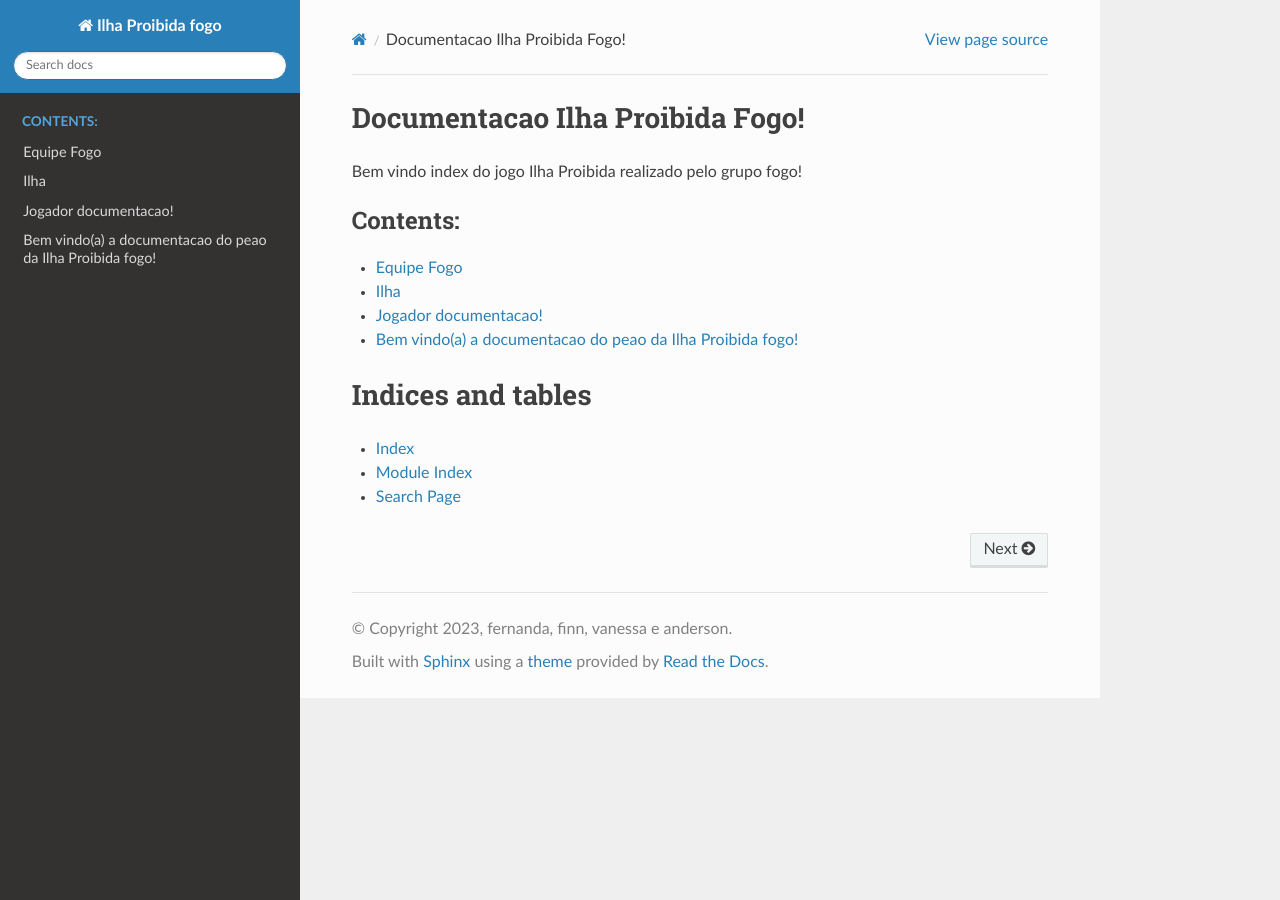
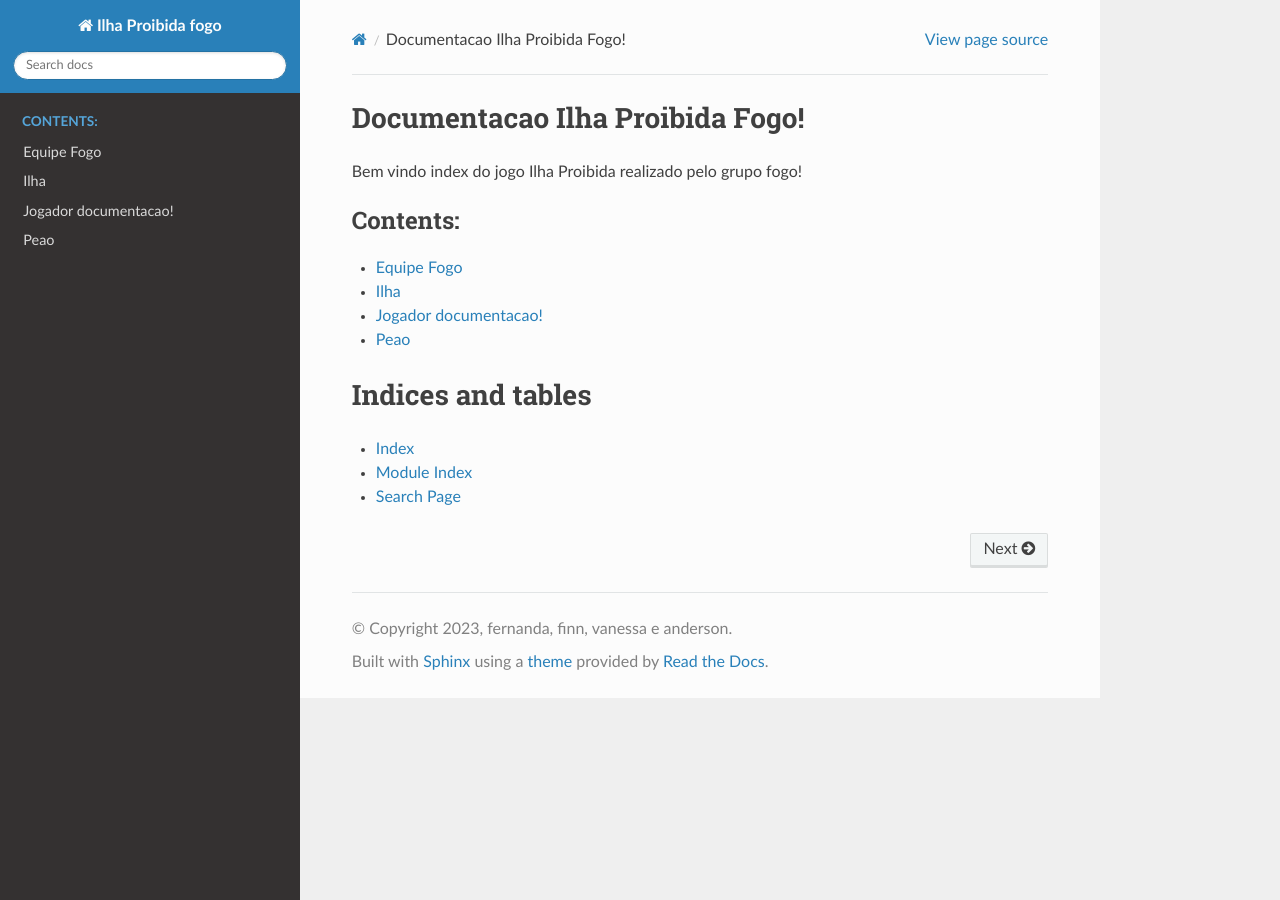
Before and after one commit to kwarwp/radia, a Sphinx documentation site: the page built from fogo/doc/index.rst, in a window 1280 px wide. Built offline with Sphinx 7.4.7 and the Read the Docs theme 2.0.0, drawn with Linux system fonts in a browser that asks for light colours; some of the changed lines change nothing that is shown.

Commit message:
ainda tentando

```diff
--- a/fogo/doc/conf.py
+++ b/fogo/doc/conf.py
@@ -5,23 +5,28 @@
 
 # -- Project information -----------------------------------------------------
 # https://www.sphinx-doc.org/en/master/usage/configuration.html#project-information
-import os
-import sys
-path = os.path.abspath('../')
-sys.path.append(path)
-print(path + " TEST")
+import sys, os
+sys.path.insert(0, os.path.abspath('../'))
+#sys.path.insert(0, os.path.abspath(os.path.join("..", "..", "fogo")))
+#sys.path.insert(0, os.path.abspath(os.path.join("..", "..")))
+#print (sys.path)
+#sys.path.insert(0, os.path.abspath(os.path.join("..", "..")))
+
+
+sys.path.append('/Samsung Lab/PycharmProjects/IlhaProibida/fogo')
 
 project = 'Ilha Proibida fogo'
 copyright = '2023, fernanda, finn, vanessa e anderson'
 author = 'fernanda, finn, vanessa e anderson'
-release = '05.11'
+release = '23.12'
 
 # -- General configuration ---------------------------------------------------
 # https://www.sphinx-doc.org/en/master/usage/configuration.html#general-configuration
 
 extensions = [
     'sphinx.ext.autodoc',
-    'sphinx.ext.napoleon'
+    'sphinx.ext.napoleon',
+    'sphinx.ext.viewcode'
 ]
 
 templates_path = ['_templates']
--- a/fogo/doc/peao.rst
+++ b/fogo/doc/peao.rst
@@ -1,6 +1,7 @@
-Bem vindo(a) a documentacao do peao da Ilha Proibida fogo!
+Peao
 ==============================================
-documentacao da funcionalidade peao
+
+| Pagina da documentacao do peao
 
 .. automodule:: peao
    :members:
```
